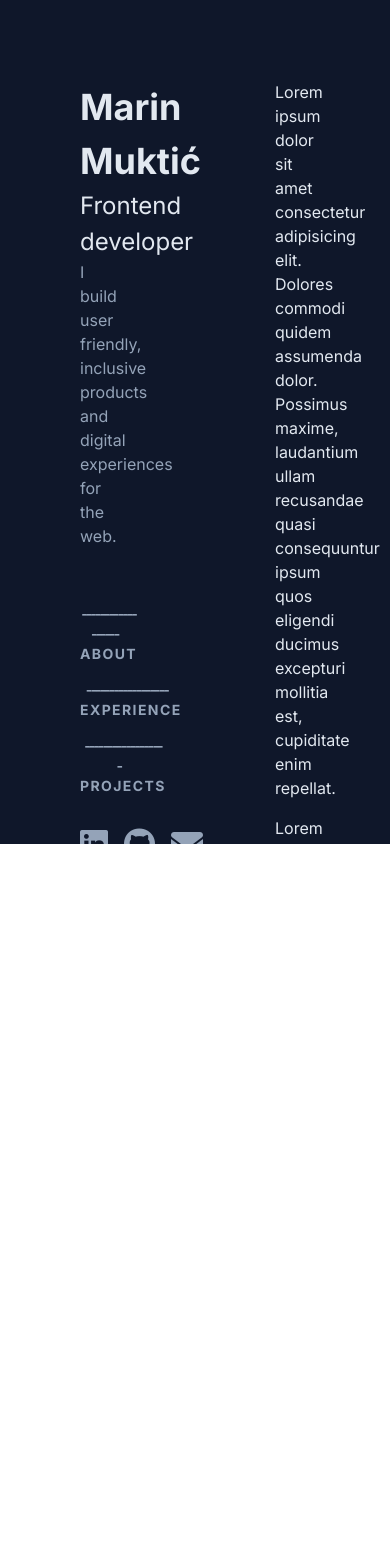
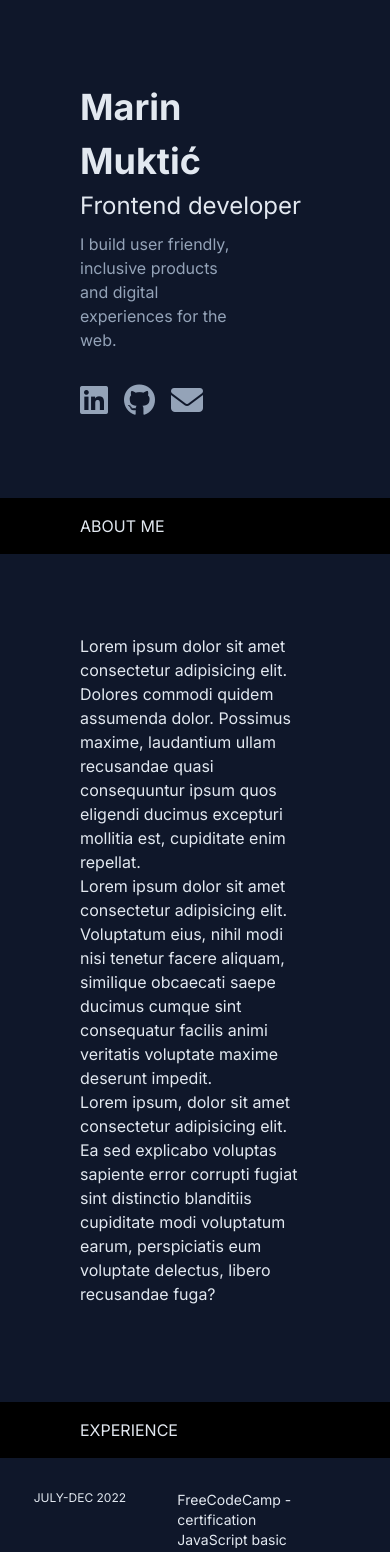
Before and after one commit to Marin303/portfolio_react, a React (Create React App) app: page / in a window 390 px wide. Shown: the top 1552 px of the page. Before the commit the page ends 844 px from the top, so only its background shows below. Built offline with nearby package versions, Linux system fonts and the light colour scheme.

Commit message:
mobile version included, flex-wrap, padding remove

```diff
--- a/src/App.css
+++ b/src/App.css
@@ -8,7 +8,7 @@
 
 @layer base {
   body {
-    @apply font-inter text-slate-200;
+    @apply font-inter text-slate-200 bg-slate-900;
   }
 }
 
@@ -35,5 +35,5 @@
 }
 
 .hoverContainer .hoverEffect:hover {
-  @apply opacity-100 bg-slate-800;
+  @apply opacity-100 bg-slate-800 cursor-pointer;
 }
--- a/src/App.jsx
+++ b/src/App.jsx
@@ -4,7 +4,7 @@ import Main from "./Pages/Main";
 
 function App() {
   return (
-    <div className="bg-slate-900 flex overflow-y-auto">
+    <div className="lg:flex lg:overflow-y-auto">
       <Header />
       <Main/>
     </div>
--- a/src/Pages/Experience.jsx
+++ b/src/Pages/Experience.jsx
@@ -1,19 +1,18 @@
 import React from "react";
 
 const Experience = () => {
-
-
   return (
-    <div className="hoverContainer text-sm">
-      <section className="hoverEffect flex flex-wrap gap-4 mt-4 p-4 rounded">
+    <div className="lg:hoverContainer relative" id="experience">
+      <div className="bg-black w-100 pl-20 h-14 lg:hidden flex items-center sticky top-0">
+        EXPERIENCE
+      </div>
+      <section className="lg:hoverEffect flex flex-wrap justify-around lg:justify-start gap-4 mt-4 p-4 rounded text-sm">
         <p className="text-xs">JULY-DEC 2022</p>
         <div className="w-1/2">
           <p>FreeCodeCamp - certification</p>
           <p>JavaScript basic understanding</p>
           <p className="text-slate-400">
-            Learning basic of JavaScript algorithm, validation, loops
-
-            Lorem
+            Learning basic of JavaScript algorithm, validation, loops Lorem
             ipsum dolor sit amet consectetur adipisicing elit. Voluptates ut
             architecto rerum enim magni fugiat dolore, corrupti perspiciatis
             fuga voluptatum rem, eos quos, voluptatem qui molestias at quidem
@@ -26,15 +25,13 @@ const Experience = () => {
           </div>
         </div>
       </section>
-      <section className="hoverEffect flex flex-wrap gap-4 mt-4 p-4 rounded">
+      <section className="lg:hoverEffect flex flex-wrap justify-around lg:justify-start gap-4 mt-4 p-4 rounded text-sm">
         <p className="text-xs">JULY-DEC 2022</p>
         <div className="w-1/2">
           <p>FreeCodeCamp - certification</p>
           <p>JavaScript basic understanding</p>
           <p className="text-slate-400">
-            Learning basic of JavaScript algorithm, validation, loops
-
-            Lorem
+            Learning basic of JavaScript algorithm, validation, loops Lorem
             ipsum dolor sit amet consectetur adipisicing elit. Voluptates ut
             architecto rerum enim magni fugiat dolore, corrupti perspiciatis
             fuga voluptatum rem, eos quos, voluptatem qui molestias at quidem
@@ -47,15 +44,13 @@ const Experience = () => {
           </div>
         </div>
       </section>
-      <section className="hoverEffect flex flex-wrap gap-4 mt-4 p-4 rounded">
+      <section className="lg:hoverEffect flex flex-wrap justify-around lg:justify-start gap-4 mt-4 p-4 rounded text-sm">
         <p className="text-xs">JULY-DEC 2022</p>
         <div className="w-1/2">
           <p>FreeCodeCamp - certification</p>
           <p>JavaScript basic understanding</p>
           <p className="text-slate-400">
-            Learning basic of JavaScript algorithm, validation, loops
-
-            Lorem
+            Learning basic of JavaScript algorithm, validation, loops Lorem
             ipsum dolor sit amet consectetur adipisicing elit. Voluptates ut
             architecto rerum enim magni fugiat dolore, corrupti perspiciatis
             fuga voluptatum rem, eos quos, voluptatem qui molestias at quidem
--- a/src/Pages/Header.jsx
+++ b/src/Pages/Header.jsx
@@ -22,16 +22,16 @@ const Header = () => {
     );
   };
   return (
-    <div className="p-20 h-screen w-1/2 flex flex-col lg:sticky top-0">
+    <div className="p-20 flex flex-col lg:h-screen lg:w-1/2 lg:sticky lg:top-0">
       <section>
         <h1 className="font-bold">Marin Muktić</h1>
         <h2>Frontend developer</h2>
-        <h4 className="w-2/3 text-slate-400">
+        <h4 className="w-2/3 text-slate-400 pt-2">
           I build user friendly, inclusive products and digital experiences for
           the web.
         </h4>
       </section>
-      <section className="mt-14 gap-4 flex flex-col items-start text-slate-400 font-bold text-sm menu flex-grow">
+      <section className="mt-14 gap-4 hidden lg:flex flex-col items-start text-slate-400 font-bold text-sm menu flex-grow">
         <button>
           <Line><a href="#about">ABOUT</a></Line>
         </button>
--- a/src/Pages/Main.jsx
+++ b/src/Pages/Main.jsx
@@ -4,8 +4,12 @@ import Projects from "./Projects";
 
 const Main = () => {
   return (
-    <div className="w-1/2">
-      <section className="text-left flex flex-col h-screen gap-4 p-20">
+    <div className="lg:w-1/2 relative" id="about">
+      <div className="bg-black w-100 pl-20 h-14 lg:hidden flex items-center sticky top-0">
+        ABOUT ME
+      </div>
+      <section className="text-left flex flex-col h-screen gap-4">
+        <div className="p-20">
           <p>
             Lorem ipsum dolor sit amet consectetur adipisicing elit. Dolores
             commodi quidem assumenda dolor. Possimus maxime, laudantium ullam
@@ -24,8 +28,9 @@ const Main = () => {
             blanditiis cupiditate modi voluptatum earum, perspiciatis eum
             voluptate delectus, libero recusandae fuga?
           </p>
+        </div>
         <Experience />
-        <Projects/>
+        <Projects />
       </section>
     </div>
   );
--- a/src/Pages/Projects.jsx
+++ b/src/Pages/Projects.jsx
@@ -2,8 +2,11 @@ import React from "react";
 
 const Projects = () => {
   return (
-    <div className="text-sm">
-      <section className="flex flex-wrap gap-4 mt-4 p-4 rounded">
+    <div id="projects">
+      <div className="bg-black w-100 pl-20 h-14 lg:hidden flex items-center sticky top-0">
+        PROJECTS
+      </div>
+      <section className="hoverEffect flex flex-wrap justify-around lg:justify-start gap-4 mt-4 p-4 rounded text-sm">
         <p className="text-xs">IMAGE of Projects</p>
         <div className="w-1/2">
           <p>Country research</p>
```
Lines whose indentation alone changed are shown as unchanged.
